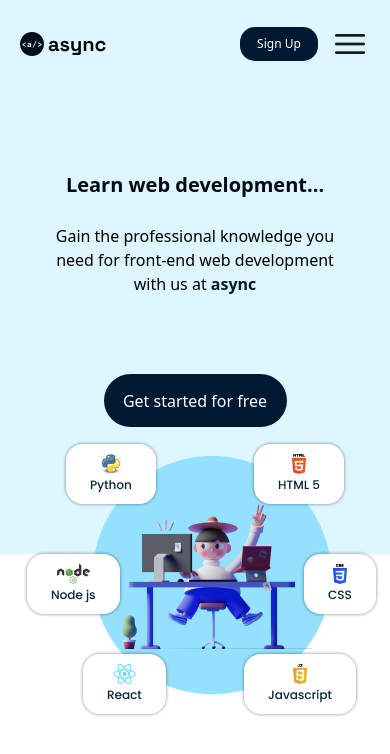
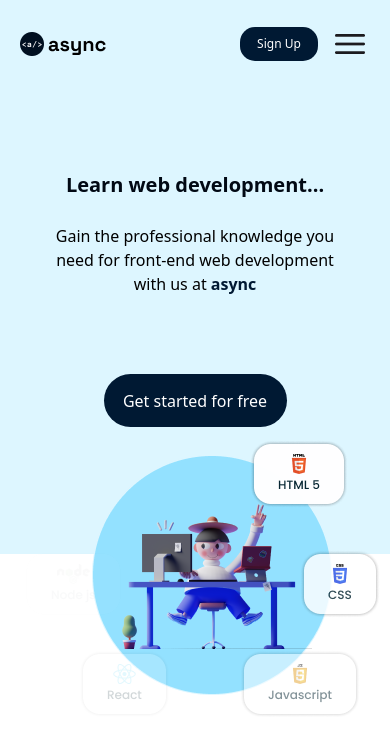
Before and after one commit to Async-learn/Async, a React (Create React App) app in the folder frontend/: page / in a window 390 px wide. Shown: the top 754 px of the page. Built offline with nearby package versions, Linux system fonts and the light colour scheme; the HTML template or start-up script is replaced by a standard one.

Commit message:
Installed Framer Motion and added Animations to Illustration - @v1

```diff
--- a/frontend/package.json
+++ b/frontend/package.json
@@ -6,6 +6,7 @@
     "@testing-library/jest-dom": "^5.16.5",
     "@testing-library/react": "^13.3.0",
     "@testing-library/user-event": "^13.5.0",
+    "framer-motion": "^7.2.0",
     "react": "^18.2.0",
     "react-dom": "^18.2.0",
     "react-router-dom": "^6.3.0",
--- a/frontend/src/components/Hero.jsx
+++ b/frontend/src/components/Hero.jsx
@@ -1,5 +1,6 @@
 import React from 'react';
 import HomeNavbar from "../navbar/HomeNavbar";
+import { motion } from "framer-motion";
 
 const Hero = () => {
     const heroSignupButton = (
@@ -15,7 +16,7 @@
                 <div className="h-[263px] pt-[70px] md:pt-[95.5px] mb-[76px]">
                     <h1 className="text-center md:text-start md:font-[600] md:text-[52px] md:leading-[78px] text-[#010914] text-[20px] leading-[30px] font-[600]">Learn <span className="font-[700]">web</span> development...</h1>
                     <p className="font-[500] text-[16px] leading-[24px] text-center pt-[24px] block md:hidden">Gain the professional knowledge you<br /> need for front-end web development<br /> with us at <span className="text-[#001933] font-[600]">async</span></p>
-                    <p className="hidden md:block font-[500] text-[20px] leading-[164%] text-[#000000] pt-[6px]">Gain the professional knowledge you need for front-end<br /> web development with us at <span className="text-[#001933] font-[600]">async</span></p>
+                    <p className="hidden md:block font-[500] text-[20px] leading-[164%] text-[#000000] pt-[6px] md:pt-0">Gain the professional knowledge you need for front-end<br /> web development with us at <span className="text-[#001933] font-[600]">async</span></p>
                     {/* button */}
                     <div className="pt-[78px] md:pt-[52px]">
                         {heroSignupButton}
@@ -26,20 +27,70 @@
                     <div className="h-[454px]">
                         <img className="block md:hidden pl-[46px]"  src="/illustrationmobile.png" alt="illustration" />
                         {/* mobile */}
-                        <img className="block md:hidden absolute left-[250px] top-[440px]" src="/htmlmobile.png" alt="html" />
-                        <img className="block md:hidden absolute left-[300px] top-[550px]" src="/cssmobile.png" alt="css" />
-                        <img className="block md:hidden absolute left-[240px] top-[650px]" src="/jsmobile.png" alt="js" />
-                        <img className="block md:hidden absolute left-[79px] top-[650px]" src="/reactmobile.png" alt="react" />
-                        <img className="block md:hidden absolute left-[23px] top-[550px]" src="/nodemobile.png" alt="node" />
-                        <img className="block md:hidden absolute left-[62px] top-[440px]" src="/pythonmobile.png" alt="python" />
+                        <motion.img
+                            initial={{ opacity: 0 }}
+                            animate={{ opacity: 1 }}
+                            transition={{ delay: 0.9, duration: 5 }}
+                            className="block md:hidden absolute left-[250px] top-[440px]" src="/htmlmobile.png" alt="html" />
+                        <motion.img
+                            initial={{ opacity: 0 }}
+                            animate={{ opacity: 1 }}
+                            transition={{ delay: 2.0, duration: 5 }}
+                            className="block md:hidden absolute left-[300px] top-[550px]" src="/cssmobile.png" alt="css" />
+                        <motion.img
+                            initial={{ opacity: 0 }}
+                            animate={{ opacity: 1 }}
+                            transition={{ delay: 3.0, duration: 5 }}
+                            className="block md:hidden absolute left-[240px] top-[650px]" src="/jsmobile.png" alt="js" />
+                        <motion.img
+                            initial={{ opacity: 0 }}
+                            animate={{ opacity: 1 }}
+                            transition={{ delay: 4.0, duration: 5 }}
+                            className="block md:hidden absolute left-[79px] top-[650px]" src="/reactmobile.png" alt="react" />
+                        <motion.img
+                            initial={{ opacity: 0 }}
+                            animate={{ opacity: 1 }}
+                            transition={{ delay: 5.0, duration: 5 }}
+                            className="block md:hidden absolute left-[23px] top-[550px]" src="/nodemobile.png" alt="node" />
+                        <motion.img
+                            initial={{ opacity: 0 }}
+                            animate={{ opacity: 1 }}
+                            transition={{ delay: 6.0, duration:  5 }}
+                            className="block md:hidden absolute left-[62px] top-[440px]" src="/pythonmobile.png" alt="python" />
                         {/* desktop */}
                         <img className="hidden md:block absolute left-[871px] top-[184px]"  src="/illustrationdesktop.png" alt="illustration" />
-                        <img className="hidden md:block absolute left-[1200px] top-[200px]" src="/html.png" alt="html" />
-                        <img className="hidden md:block absolute left-[1257px] top-[370px]" src="/css.png" alt="css" />
-                        <img className="hidden md:block absolute left-[1190px] top-[539px]" src="/js.png" alt="javascript" />
-                        <img className="hidden md:block absolute left-[870px] top-[539px]" src="/react.png" alt="react" />
-                        <img className="hidden md:block absolute left-[810px] top-[370px]" src="/node.png" alt="node" />
-                        <img className="hidden md:block absolute left-[850px] top-[200px]" src="/python.png" alt="python" />
+                        <motion.img
+                            initial={{ opacity: 0 }}
+                            animate={{ opacity: 1 }}
+                            transition={{ delay: 0.9, duration: 5 }}
+                            whileHover={{ scale: 1.2 }}
+
+                            className="hidden md:block absolute left-[1200px] top-[200px]" src="/html.png" alt="html" />
+                        <motion.img
+                            initial={{ opacity: 0 }}
+                            animate={{ opacity: 1 }}
+                            transition={{ delay: 2.0, duration: 5 }}
+                            className="hidden md:block absolute left-[1257px] top-[370px]" src="/css.png" alt="css" />
+                        <motion.img
+                            initial={{ opacity: 0 }}
+                            animate={{ opacity: 1 }}
+                            transition={{ delay: 3.0, duration: 5 }}
+                            className="hidden md:block absolute left-[1190px] top-[539px]" src="/js.png" alt="javascript" />
+                        <motion.img
+                            initial={{ opacity: 0 }}
+                            animate={{ opacity: 1 }}
+                            transition={{ delay: 4.0, duration: 5 }}
+                            className="hidden md:block absolute left-[870px] top-[539px]" src="/react.png" alt="react" />
+                        <motion.img
+                            initial={{ opacity: 0 }}
+                            animate={{ opacity: 1 }}
+                            transition={{ delay: 5.0, duration: 5 }}
+                            className="hidden md:block absolute left-[810px] top-[370px]" src="/node.png" alt="node" />
+                        <motion.img
+                            initial={{ opacity: 0 }}
+                            animate={{ opacity: 1 }}
+                            transition={{ delay: 6.0, duration: 5 }}
+                            className="hidden md:block absolute left-[850px] top-[200px]" src="/python.png" alt="python" />
                     </div>
                 </div>
             </div>
```
Also changed, not shown: 1 other file (tests, documents, lock files or other folders).
